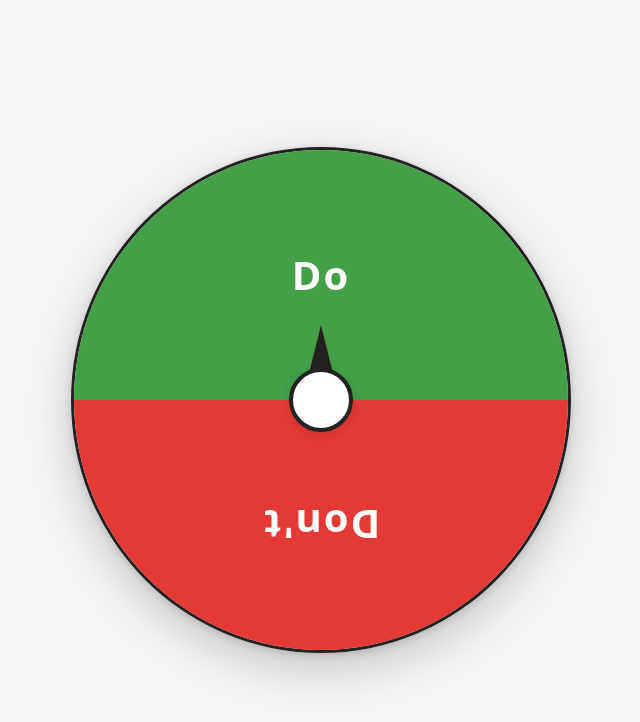
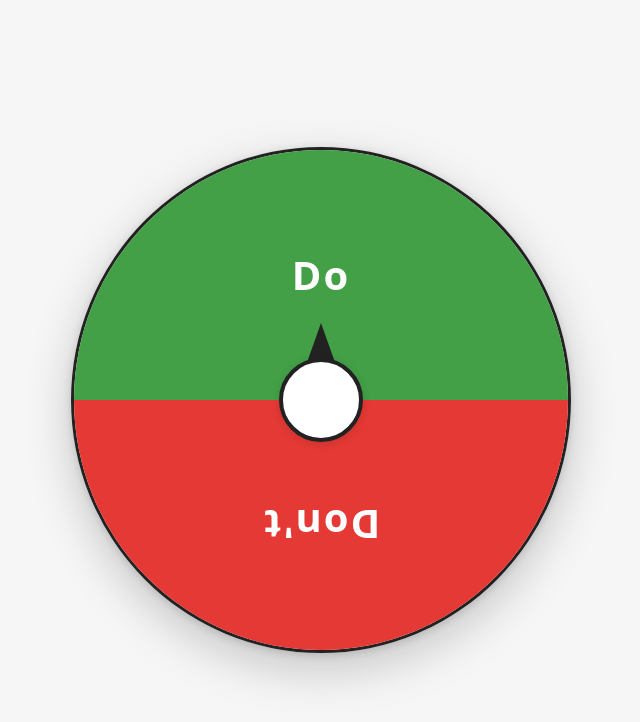
Before and after one commit to advancedor96/1of2_rotate, a Vue app: page / in a window 1280 px wide. Shown: the top 722 px of the page, without its empty margins (319-959 px from the left). Built offline with nearby package versions, Linux system fonts and the light colour scheme.

Commit message:
update ui

```diff
--- a/src/App.vue
+++ b/src/App.vue
@@ -51,7 +51,7 @@ function spinWheel() {
       </div>
       <!-- svg 指針移到 button 外面，並絕對定位 -->
       <svg class="pointer-svg" width="48" height="110" viewBox="0 0 48 110">
-        <polygon points="24,2 46,90 2,90" fill="#222"/>
+        <polygon points="24,0 56,90 -8,90" fill="#222"/>
       </svg>
       <button class="pointer" @click="spinWheel" :disabled="wheelState.spinning"></button>
     </div>
@@ -125,8 +125,8 @@ function spinWheel() {
   background: #fff;
   border: 4px solid #222;
   border-radius: 50%;
-  width: 64px;
-  height: 64px;
+  width: 84px;
+  height: 84px;
   display: flex;
   align-items: center;
   justify-content: center;
@@ -136,6 +136,7 @@ function spinWheel() {
   transition: background 0.2s;
   overflow: visible;
   padding: 0;
+  user-select: none;
 }
 .pointer:active {
   background: #eee;
--- a/src/style.css
+++ b/src/style.css
@@ -26,4 +26,5 @@ body {
   margin: 0;
   min-width: 320px;
   min-height: 100vh;
+  overflow: hidden;
 }
```
